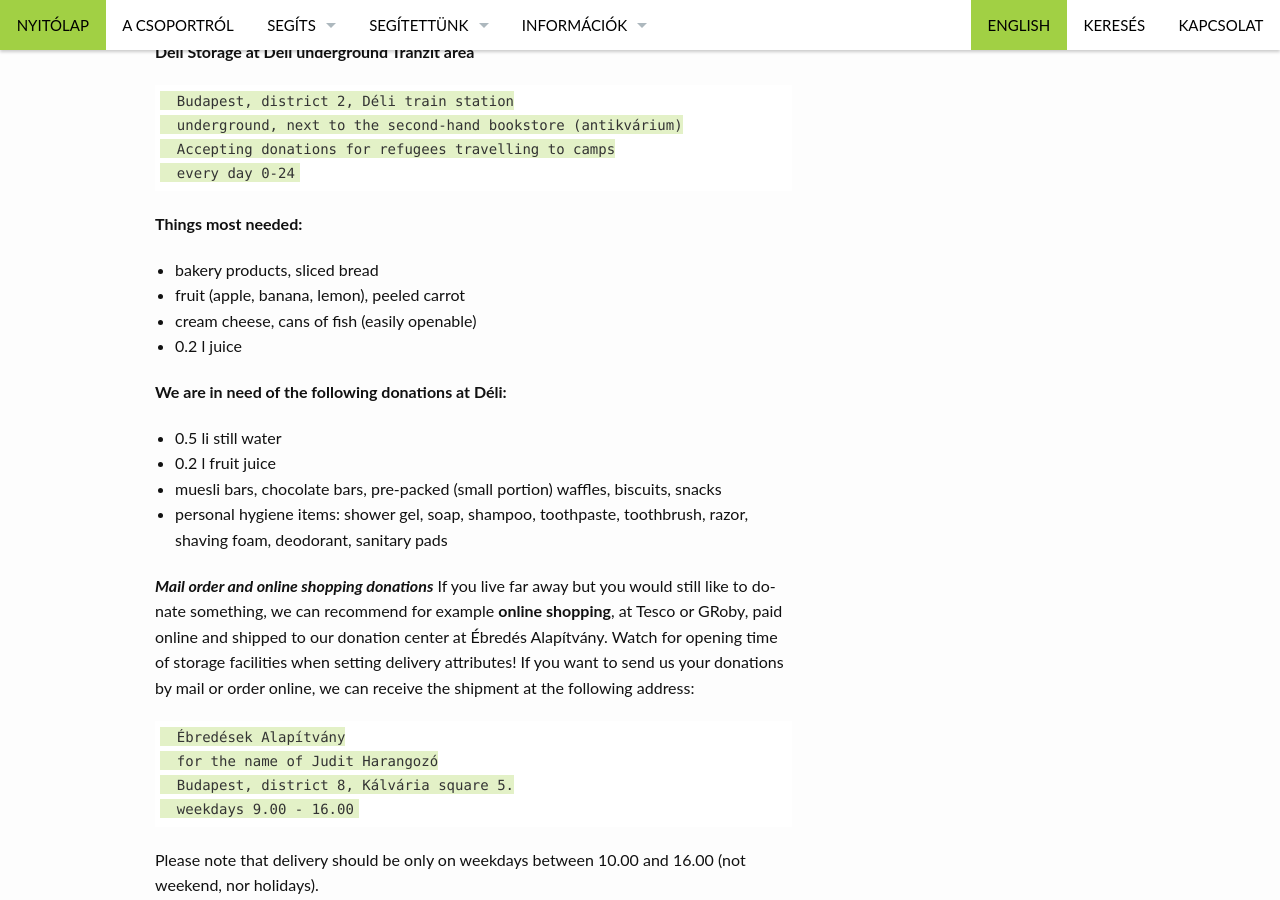
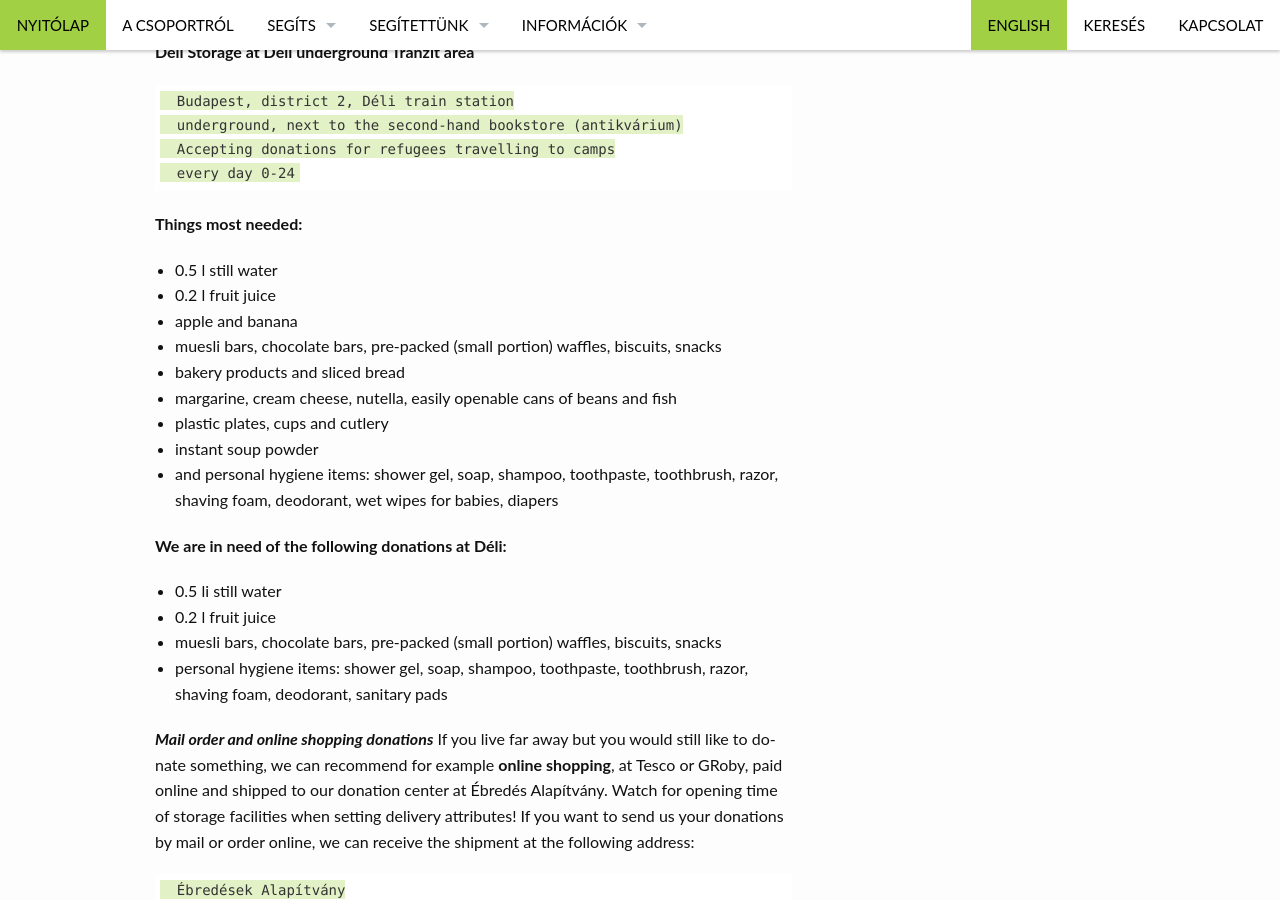
Before and after one commit to migaid/migaid.github.io, a Jekyll site: the page built from menu/english.md, in a window 1280 px wide and 900 px high, scrolled down 1998 px. Built offline with Jekyll 4.4.1, drawn with Linux system fonts in a browser that asks for light colours.

Commit message:
aug 17 updates

```diff
--- a/menu/english.md
+++ b/menu/english.md
@@ -70,10 +70,16 @@ We are expecting donations and volunteers at our storages at the official tranzi
 
 **Things most needed:**
 
-- bakery products, sliced bread
-- fruit (apple, banana, lemon), peeled carrot
-- cream cheese, cans of fish (easily openable)
-- 0.2 l juice
+- 0.5 l still water
+- 0.2 l fruit juice
+- apple and banana
+- muesli bars, chocolate bars, pre-packed (small portion) waffles, biscuits, snacks
+- bakery products and sliced bread
+- margarine, cream cheese, nutella, easily openable cans of beans and fish
+- plastic plates, cups and cutlery
+- instant soup powder
+- and personal hygiene items: shower gel, soap, shampoo, toothpaste, toothbrush, razor, shaving foam, deodorant, wet wipes for babies, diapers
+
 
 
 **We are in need of the following donations at Déli:**
```
Also changed, not shown: _posts/segits/2015-07-07-elelmiszer.md (+5 -2 lines), menu/segits.md (+2 -2 lines).
